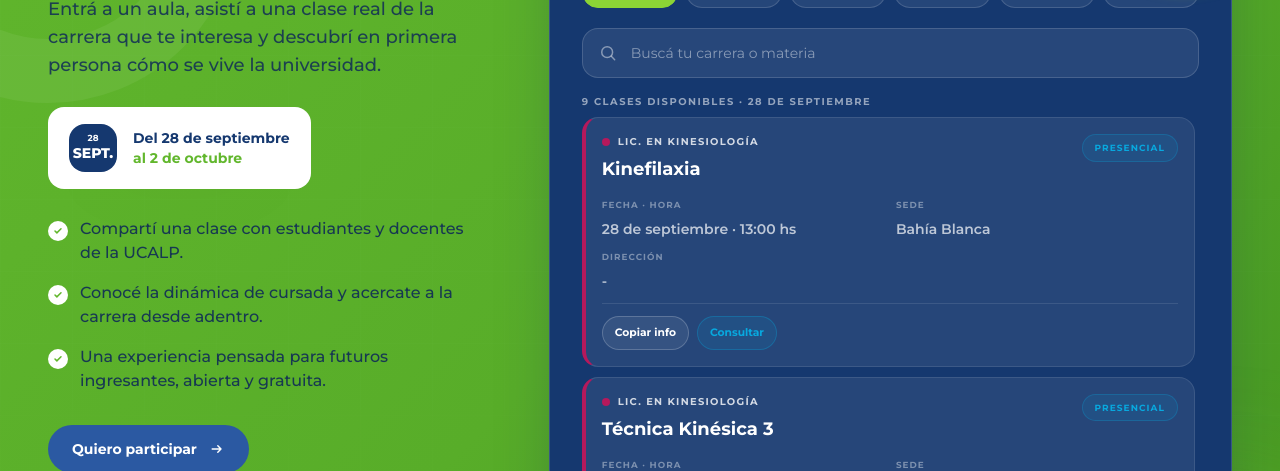
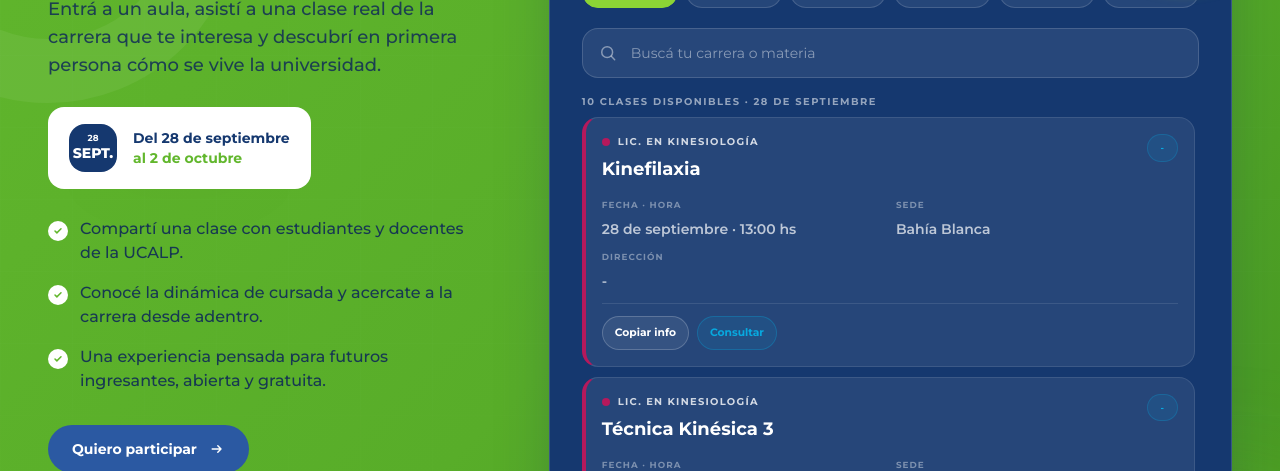
Before and after one commit to BlackForgeSD/ucalp-abierta-landing, a React (Vite) app: page / in a window 1280 px wide. Shown: the part 2280-2751 px from the top of the page. Built offline with nearby package versions, Linux system fonts and the light colour scheme.

Commit message:
feat: actualizar cronograma de Aulas Abiertas

```diff
--- a/src/data/aulasAbiertas.js
+++ b/src/data/aulasAbiertas.js
@@ -8,7 +8,7 @@ export const facultyColors = {
   'Ciencias de la Salud': '#B5195C',
 }
 
-// Fuente: assets/Charlas-v25-08.xlsx. Los campos ausentes se conservan como "-".
+// Fuente: assets/Charlas-v01-09.xlsx. Los campos ausentes se conservan como "-".
 // Las direcciones omiten el número de aula y los enlaces de Meet solo se agregan
 // cuando la actividad es virtual y la planilla incluye una URL válida.
 const activityDetails = {
@@ -25,7 +25,6 @@ const activityDetails = {
   11: { direccion: '-' },
   12: { direccion: '-' },
   13: { direccion: '-' },
-  14: { direccion: '-' },
   15: { direccion: '44 Nro. 720 entre 9 y 10' },
   16: { direccion: '44 Nro. 720 entre 9 y 10' },
   17: { direccion: 'Virtual', meetUrl: 'https://meet.google.com/vsz-nqqx-aug' },
@@ -64,6 +63,7 @@ const activityDetails = {
   50: { direccion: '44 Nro. 720 entre 9 y 10' },
   51: { direccion: '-' },
   52: { direccion: '-' },
+  53: { direccion: '-' },
 }
 
 const officialDateRange = {
@@ -83,6 +83,23 @@ function normalizeOfficialDate(item) {
     ...item,
     fechaOriginal: item.fecha,
     fecha: '-',
+  }
+}
+
+function normalizeActivity(item) {
+  const details = activityDetails[item.id] ?? { direccion: '-' }
+  const isVirtual = details.direccion === 'Virtual'
+  const modalidad = isVirtual
+    ? 'VIRTUAL'
+    : details.direccion === '-'
+      ? '-'
+      : 'PRESENCIAL'
+
+  return {
+    ...normalizeOfficialDate(item),
+    ...details,
+    modalidad,
+    ...(isVirtual ? { meetUrl: details.meetUrl ?? '-' } : {}),
   }
 }
 
@@ -215,16 +232,6 @@ const scheduleRows = [
     clase: 'Psicopatología y Lenguaje',
     fecha: '2026-10-02',
     hora: '14:00 hs',
-    modalidad: 'PRESENCIAL',
-  },
-  {
-    id: 14,
-    sede: 'Bahía Blanca',
-    facultad: 'Ciencias de la Salud',
-    carrera: 'Lic. en Terapia Ocupacional',
-    clase: '-',
-    fecha: '-',
-    hora: '-',
     modalidad: 'PRESENCIAL',
   },
   {
@@ -593,9 +600,9 @@ const scheduleRows = [
     facultad: 'Odontología',
     carrera: 'Odontología',
     clase: 'Diagnóstico',
-    fecha: '2026-09-07',
+    fecha: '2026-09-28',
     hora: '08:30 a 11:30',
-    modalidad: 'PRESENCIAL',
+    modalidad: '-',
   },
   {
     id: 52,
@@ -603,13 +610,20 @@ const scheduleRows = [
     facultad: 'Odontología',
     carrera: 'Odontología',
     clase: 'Fisiología I',
-    fecha: '2026-09-09',
+    fecha: '2026-09-30',
     hora: '08:30 a 11:30',
-    modalidad: 'PRESENCIAL',
+    modalidad: '-',
+  },
+  {
+    id: 53,
+    sede: 'La Plata',
+    facultad: 'Derecho y Ciencias Políticas',
+    carrera: 'Abogacía',
+    clase: 'Economía Política',
+    fecha: '2026-10-01',
+    hora: '13:00 hs',
+    modalidad: '-',
   },
 ]
 
-export const openClassrooms = scheduleRows.map((item) => ({
-  ...normalizeOfficialDate(item),
-  ...(activityDetails[item.id] ?? { direccion: '-' }),
-}))
+export const openClassrooms = scheduleRows.map(normalizeActivity)
```
Also changed, not shown: 1 other file (tests, documents, lock files or other folders).
